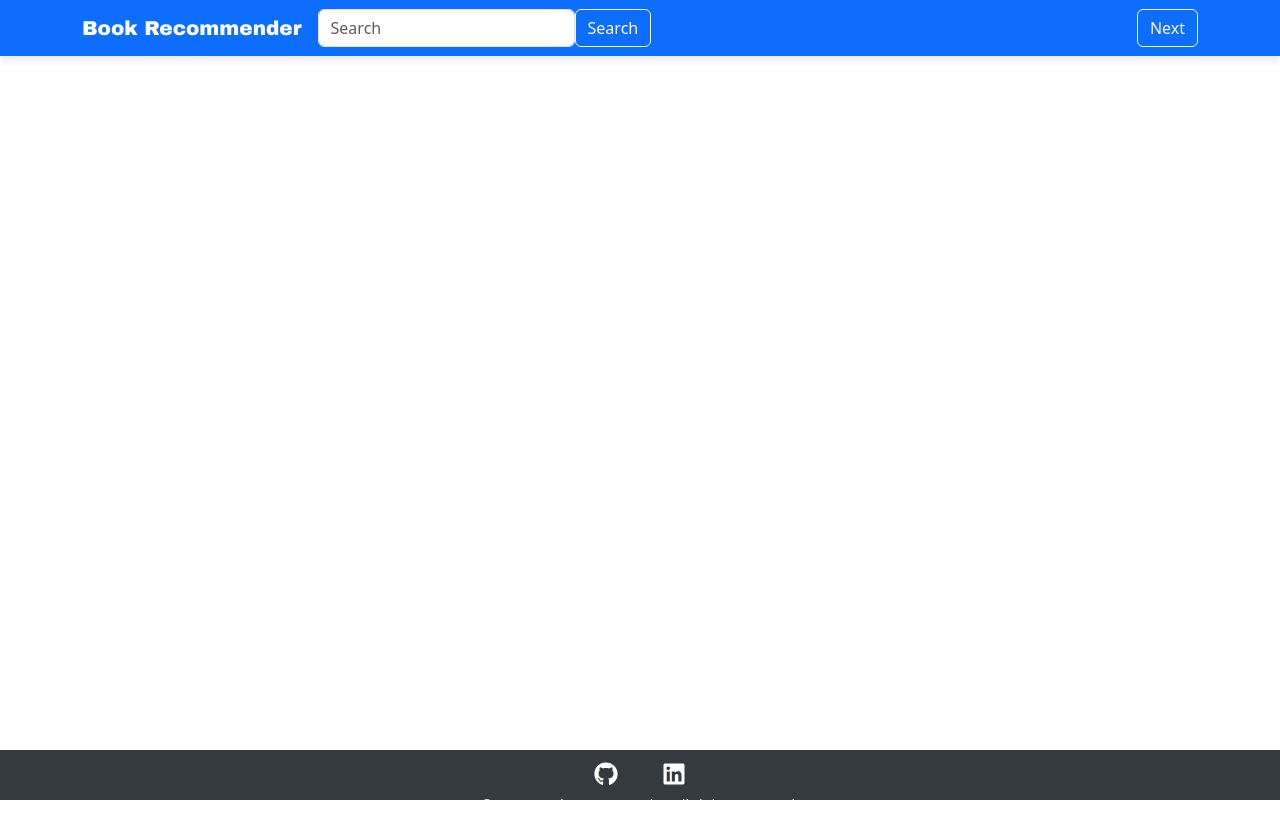
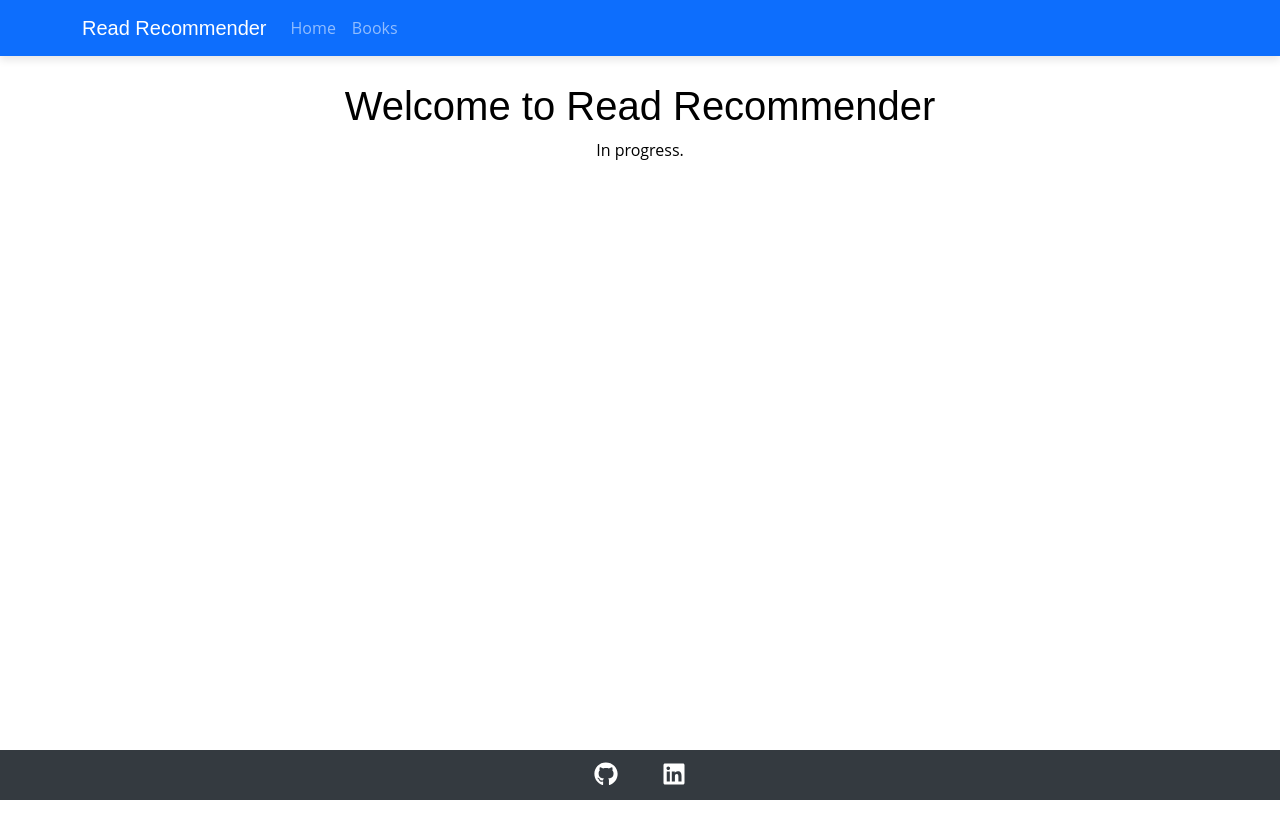
Before and after one commit to LeooRodriguez/ReadRecommender, a React (Create React App) app: page / in a window 1280 px wide. Shown: the top 838 px of the page. Before the commit the page ends 800 px from the top, so only its background shows below. Built offline with nearby package versions, Linux system fonts and the light colour scheme.

Commit message:
Migrating to specific pages | update with react dom

```diff
--- a/package.json
+++ b/package.json
@@ -11,6 +11,8 @@
     "react-bootstrap": "^2.10.3",
     "react-dom": "^18.3.1",
     "react-icons": "^5.2.1",
+    "react-loader-spinner": "^6.1.6",
+    "react-router-dom": "^6.23.1",
     "react-scripts": "5.0.1",
     "web-vitals": "^2.1.4"
   },
--- a/src/App.css
+++ b/src/App.css
@@ -1,31 +1,46 @@
-/* Puedes añadir estos estilos en src/App.css para ajustes adicionales */
-@media (max-width: 767px) {
-  .navbar {
-    text-align: center;
-  }
+body {
+  padding-top: 32px;
+  padding-bottom: 50px;
+  font-family: 'Roboto', sans-serif;
+}
 
-  .navbar-brand {
-    display: block;
-    margin: auto;
-  }
+.App {
+  position: relative;
+  min-height: 100vh;
+  overflow: hidden;
+}
 
-  .form-inline {
-    display: block;
-    text-align: center;
-  }
+.search-page {
+  min-height: 100vh;
+  background-image: url('https://images.alphacoders.com/861/thumb-1920-86131.jpg');
+  background-size: cover;
+  background-repeat: no-repeat;
+  background-attachment: fixed;
+  background-position: center;
+}
 
-  .form-inline .form-control {
-    width: 100%;
-    margin-bottom: 10px;
-  }
+h1, h2, h3, h4, h5, h6 {
+  font-family: 'Montserrat', sans-serif;
+}
 
-  .form-inline .btn {
-    width: 100%;
-  }
+p, a, span, button {
+  font-family: 'Open Sans', sans-serif;
+}
 
-  body {
-    padding-top: 70px;
-    padding-bottom: 50px;
-  }
+.navbar-brand {
+  font-family: 'Poppins', sans-serif;
+}
 
+.homepage {
+  text-align: center;
+  padding-top: 50px;
+  color: black;
 }
+
+.loading {
+  display: flex;
+  justify-content: center;
+  align-items: center;
+  height: 100px;
+  margin-top: 20px;
+}
--- a/src/App.js
+++ b/src/App.js
@@ -1,54 +1,25 @@
-import React, { useState } from 'react';
+import React from 'react';
+import { BrowserRouter as Router, Route, Routes } from 'react-router-dom';
 import NavigationBar from './components/Navbar';
-import BookList from './components/BookList';
 import Footer from './components/Footer';
+import HomePage from './components/HomePage';
+import SearchPage from './components/SearchPage';
 import 'bootstrap/dist/css/bootstrap.min.css';
 import './App.css';
 
 const App = () => {
-  const [books, setBooks] = useState([]);
-  const [query, setQuery] = useState('');
-  const [page, setPage] = useState(1);
-  const [loading, setLoading] = useState(false);
-
-  const searchBooks = async (page = 1) => {
-    if (query.trim() === '') return;
-    setLoading(true);
-    const limit = 10;
-    const response = await fetch(`https://openlibrary.org/search.json?q=${query}&page=${page}&limit=${limit}`);
-    const data = await response.json();
-
-
-    const filteredBooks = data.docs.filter(book => book.cover_i);
-
-    setBooks(filteredBooks || []);
-    setPage(page);
-    setLoading(false);
-  };
-
-  const handleNextPage = () => {
-    searchBooks(page + 1);
-  };
-
-  const handlePreviousPage = () => {
-    searchBooks(page - 1);
-  };
-
   return (
-    <div className="App">
-      <NavigationBar
-        setQuery={setQuery}
-        searchBooks={searchBooks}
-        handleNextPage={handleNextPage}
-        handlePreviousPage={handlePreviousPage}
-        page={page}
-      />
-      <div className="container mt-4">
-        {loading ? <div>Loading...</div> : <BookList books={books} />}
+    <Router>
+      <div className="App">
+        <NavigationBar />
+        <Routes>
+          <Route path="/" element={<HomePage />} />
+          <Route path="/search" element={<div className="search-page"><SearchPage /></div>} />
+        </Routes>
+        <Footer />
       </div>
-      <Footer />
-    </div>
+    </Router>
   );
 };
-// TOOD modificar ese loading lo antes posible
+
 export default App;
--- a/src/components/Footer.js
+++ b/src/components/Footer.js
@@ -19,12 +19,6 @@ const Footer = () => {
             </a>
           </Col>
         </Row>
-        <Row className="justify-content-center">
-          <Col xs="auto" className="footer-text">
-            &copy; 2024 BookRecommender.
-            All rights reserved.
-          </Col>
-        </Row>
       </Container>
     </footer>
   );
--- /dev/null
+++ b/src/components/HomePage.js
@@ -0,0 +1,12 @@
+import React from 'react';
+
+const HomePage = () => {
+  return (
+    <div className="homepage">
+      <h1>Welcome to Read Recommender</h1>
+      <p>In progress.</p>
+    </div>
+  );
+};
+
+export default HomePage;
--- a/src/components/Navbar.js
+++ b/src/components/Navbar.js
@@ -1,31 +1,19 @@
 import React from 'react';
-import { Navbar, Form, FormControl, Button, Container } from 'react-bootstrap';
+import { Navbar, Nav, Container } from 'react-bootstrap';
+import { Link } from 'react-router-dom';
 import './Navbar.css';
 
-const NavigationBar = ({ setQuery, searchBooks, handleNextPage, handlePreviousPage, page }) => {
-  const handleInputChange = (event) => {
-    setQuery(event.target.value);
-  };
-
-  const handleSearch = (event) => {
-    event.preventDefault();
-    searchBooks();
-  };
-
+const NavigationBar = () => {
   return (
     <Navbar bg="primary" variant="dark" expand="lg" fixed="top" className="custom-navbar">
       <Container>
-        <Navbar.Brand href="#home" className="brand-name">Book Recommender</Navbar.Brand>
+        <Navbar.Brand as={Link} to="/" className="brand-name">Read Recommender</Navbar.Brand>
         <Navbar.Toggle aria-controls="basic-navbar-nav" />
-        <Navbar.Collapse id="basic-navbar-nav" className="justify-content-between">
-          <Form inline onSubmit={handleSearch} className="d-flex">
-            <FormControl type="text" placeholder="Search" className="mr-sm-2" onChange={handleInputChange} />
-            <Button variant="outline-light" type="submit">Search</Button>
-          </Form>
-          <div className="d-flex align-items-center">
-            {page > 1 && <Button variant="outline-light" onClick={handlePreviousPage} className="mr-2">Previous</Button>}
-            <Button variant="outline-light" onClick={handleNextPage}>Next</Button>
-          </div>
+        <Navbar.Collapse id="basic-navbar-nav">
+          <Nav className="mr-auto">
+            <Nav.Link as={Link} to="/">Home</Nav.Link>
+            <Nav.Link as={Link} to="/search">Books</Nav.Link>
+          </Nav>
         </Navbar.Collapse>
       </Container>
     </Navbar>
--- /dev/null
+++ b/src/components/SearchPage.css
@@ -0,0 +1,97 @@
+
+.search-bar {
+    display: flex;
+    justify-content: center;
+    align-items: center;
+    margin-bottom: 20px;
+    padding: 10px;
+    background: rgba(255, 255, 255, 0.8);
+    border-radius: 10px;
+    box-shadow: 0 4px 6px rgba(0, 0, 0, 0.1);
+    flex-wrap: wrap;
+    font-family: 'Roboto', sans-serif;
+  }
+
+  .search-bar input {
+    padding: 10px;
+    font-size: 16px;
+    width: 100%;
+    max-width: 300px;
+    margin-bottom: 10px;
+    border: 1px solid #ccc;
+    border-radius: 5px;
+    transition: all 0.3s ease;
+  }
+
+  .search-bar input:focus {
+    outline: none;
+    border-color: #007bff;
+    box-shadow: 0 0 5px rgba(0, 123, 255, 0.5);
+  }
+
+  .search-bar button {
+    padding: 10px 20px;
+    font-size: 16px;
+    color: white;
+    border: none;
+    border-radius: 5px;
+    cursor: pointer;
+    margin-left: 10px;
+    margin-bottom: 10px;
+    transition: all 0.3s ease;
+    position: relative;
+    overflow: hidden;
+  }
+
+  .search-bar button::after {
+    content: '';
+    position: absolute;
+    top: 50%;
+    left: 50%;
+    width: 300%;
+    height: 300%;
+    background: rgba(255, 255, 255, 0.3);
+    transition: all 0.5s ease;
+    transform: translate(-50%, -50%) scale(0);
+    border-radius: 50%;
+  }
+
+  .search-bar button:active::after {
+    transform: translate(-50%, -50%) scale(1);
+    transition: none;
+  }
+
+  .search-bar .btn-primary {
+    background-color: #007bff;
+  }
+
+  .search-bar .btn-primary:hover {
+    background-color: #0056b3;
+  }
+
+  .search-bar .btn-secondary {
+    background-color: #6c757d;
+  }
+
+  .search-bar .btn-secondary:hover {
+    background-color: #5a6268;
+  }
+
+  .search-bar button:active {
+    transform: scale(0.95);
+    box-shadow: 0 5px 15px rgba(0, 0, 0, 0.2);
+  }
+
+  .loading {
+    display: flex;
+    justify-content: center;
+    align-items: center;
+    height: 100px;
+    margin-top: 20px;
+  }
+
+  @media (min-width: 576px) {
+    .search-bar {
+      flex-wrap: nowrap;
+    }
+  }
--- /dev/null
+++ b/src/components/SearchPage.js
@@ -0,0 +1,69 @@
+import React, { useState } from 'react';
+import BookList from './BookList';
+import { Bars } from 'react-loader-spinner';
+import 'bootstrap/dist/css/bootstrap.min.css';
+import './SearchPage.css';
+
+const SearchPage = () => {
+  const [books, setBooks] = useState([]);
+  const [query, setQuery] = useState('');
+  const [page, setPage] = useState(1);
+  const [loading, setLoading] = useState(false);
+  const [hasSearched, setHasSearched] = useState(false);
+
+  const searchBooks = async (page = 1) => {
+    if (query.trim() === '') return;
+    setLoading(true);
+    const limit = 10;
+    const response = await fetch(`https://openlibrary.org/search.json?q=${query}&page=${page}&limit=${limit}`);
+    const data = await response.json();
+    const filteredBooks = data.docs.filter(book => book.cover_i);
+
+    setBooks(filteredBooks || []);
+    setPage(page);
+    setLoading(false);
+    setHasSearched(true);
+  };
+
+  const handleNextPage = () => {
+    searchBooks(page + 1);
+  };
+
+  const handlePreviousPage = () => {
+    searchBooks(page - 1);
+  };
+
+  return (
+    <div className="container mt-4">
+      <div className="search-bar">
+        <input
+          type="text"
+          placeholder="Search for books"
+          onChange={(e) => setQuery(e.target.value)}
+          className="form-control"
+        />
+        <button onClick={() => searchBooks()} className="btn btn-primary ml-2">Search</button>
+        {hasSearched && (
+          <>
+            {page > 1 && <button onClick={handlePreviousPage} className="btn btn-secondary ml-2">Previous</button>}
+            <button onClick={handleNextPage} className="btn btn-secondary ml-2">Next</button>
+          </>
+        )}
+      </div>
+      {loading ? (
+        <div className="loading">
+          <Bars
+            height="100"
+            width="100"
+            color="#007bff"
+            ariaLabel="loading"
+          />
+        </div>
+      ) : (
+        <BookList books={books} />
+      )}
+    </div>
+  );
+};
+
+export default SearchPage;
```
Also changed, not shown: 1 other file (tests, documents, lock files or other folders).
